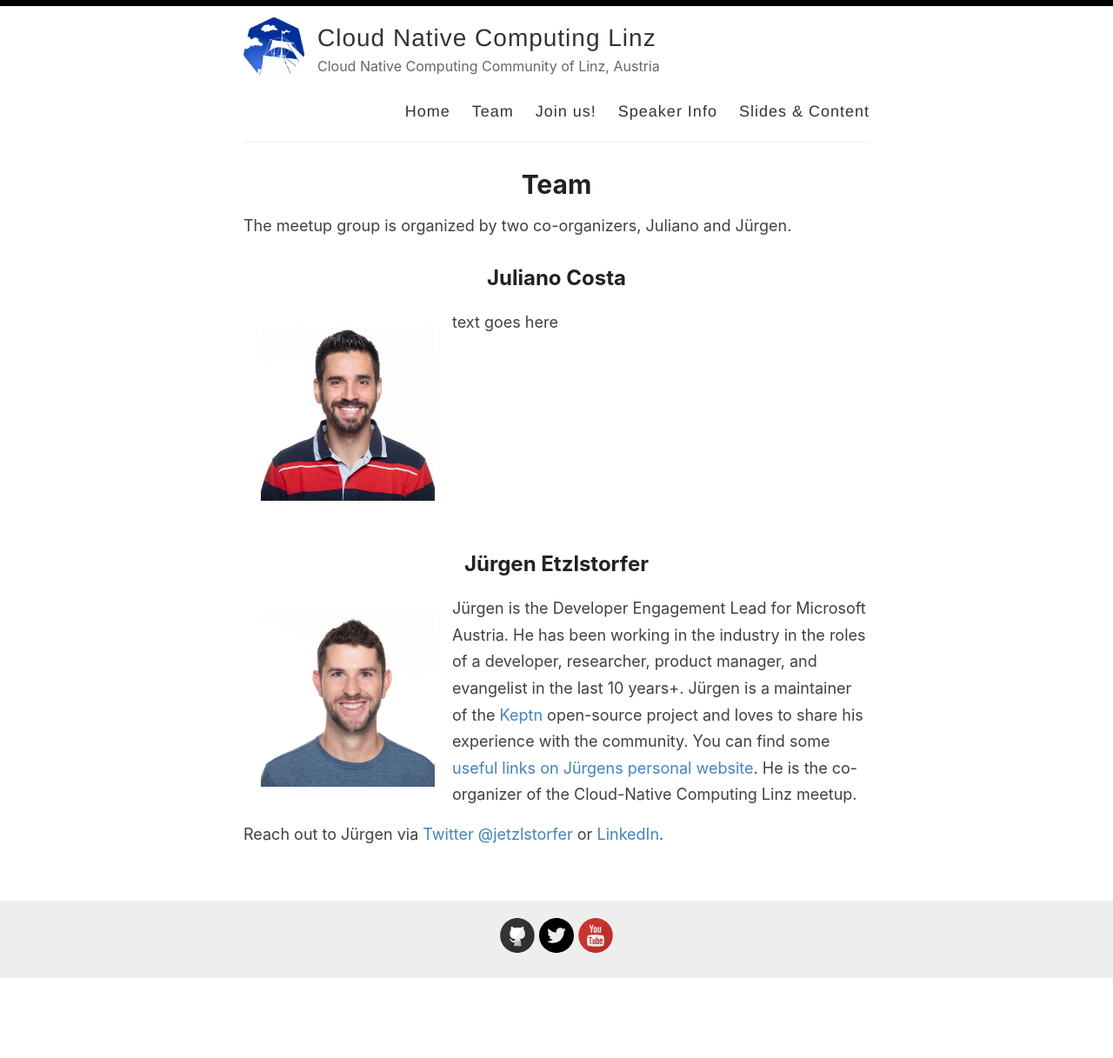
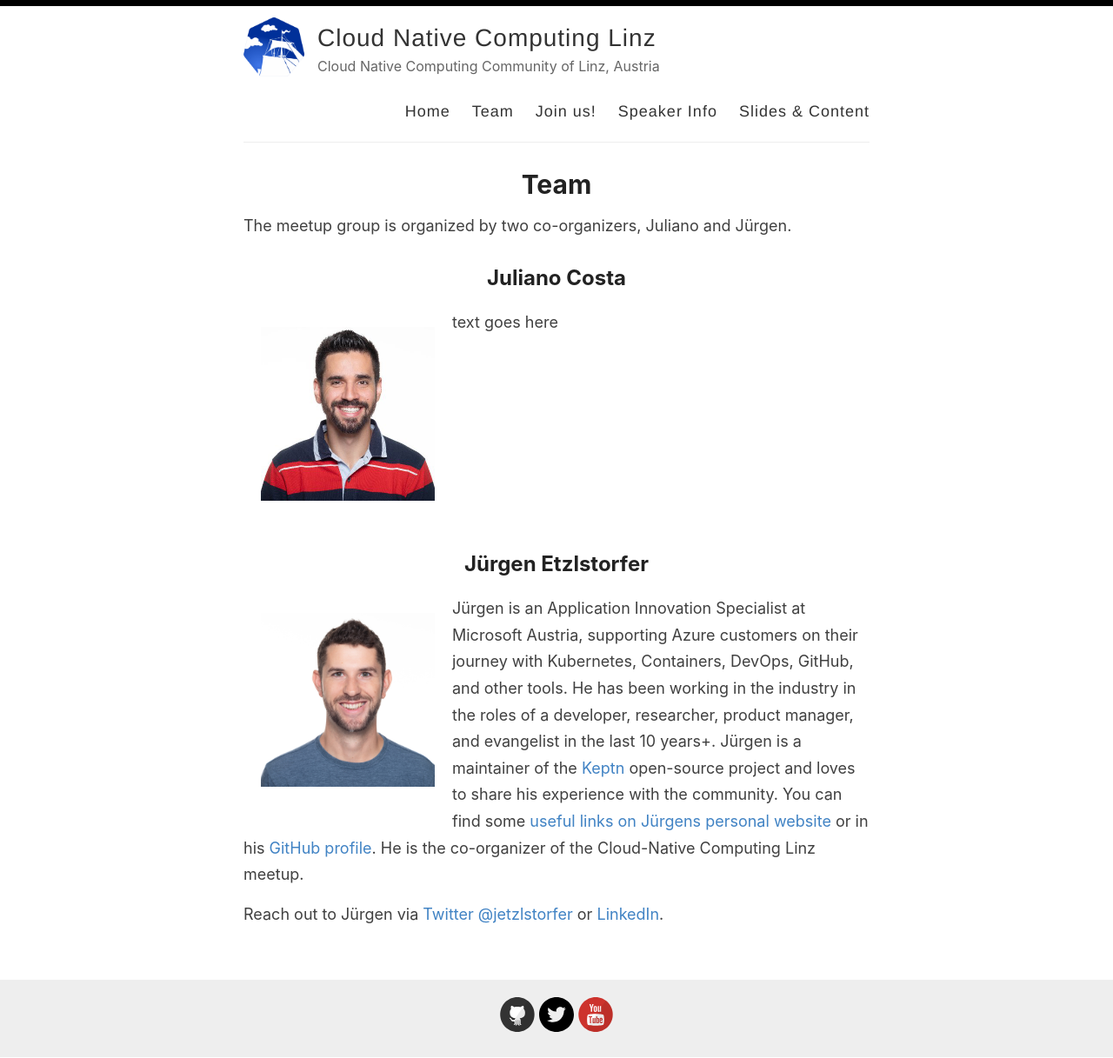
Before and after one commit to CloudNativeLinz/cloudnativelinz.github.io, a Jekyll site: the page built from _pages/team.md, in a window 1280 px wide. Shown: the whole page at 87% size. Built offline with Jekyll 4.4.1, drawn with Linux system fonts in a browser that asks for light colours; before the commit the page ends 1125 px from its top, so only the background shows below that.

Commit message:
update bio from juergen

```diff
--- a/_pages/team.md
+++ b/_pages/team.md
@@ -24,6 +24,6 @@ text goes here
 <img src="{{ site.baseurl }}/images/juergen.jpg" width="200">
 </div>
 
-Jürgen is the Developer Engagement Lead for Microsoft Austria. He has been working in the industry in the roles of a developer, researcher, product manager, and evangelist in the last 10 years+. Jürgen is a maintainer of the [Keptn](https://keptn.sh) open-source project and loves to share his experience with the community. You can find some [useful links on Jürgens personal website](https://jetzlstorfer.github.io). He is the co-organizer of the Cloud-Native Computing Linz meetup.
+Jürgen is an Application Innovation Specialist at Microsoft Austria, supporting Azure customers on their journey with Kubernetes, Containers, DevOps, GitHub, and other tools. He has been working in the industry in the roles of a developer, researcher, product manager, and evangelist in the last 10 years+. Jürgen is a maintainer of the [Keptn](https://keptn.sh) open-source project and loves to share his experience with the community. You can find some [useful links on Jürgens personal website](https://jetzlstorfer.github.io) or in his [GitHub profile](https://github.com/jetzlstorfer). He is the co-organizer of the Cloud-Native Computing Linz meetup.
 
 Reach out to Jürgen via [Twitter @jetzlstorfer](https://twitter.com/jetzlstorfer) or [LinkedIn](https://www.linkedin.com/in/juergenetzlstorfer/).
```
